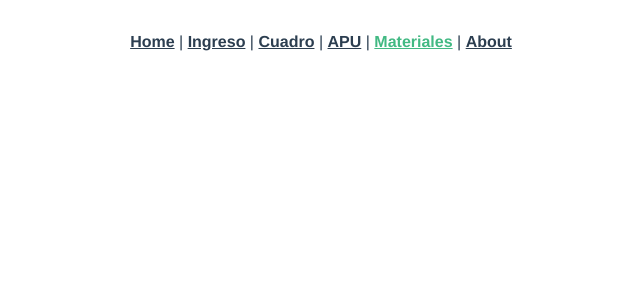
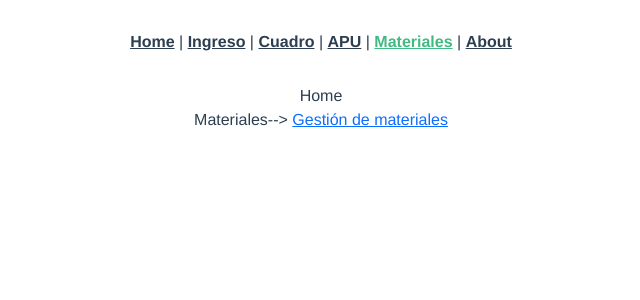
Before and after one commit to sovdlp/PROYECTO_INGENIERIA, a Vue app: page /cuadromateriales in a window 1280 px wide. Shown: the top 300 px of the page, without its empty margins (319-959 px from the left). Built offline with nearby package versions, Linux system fonts and the light colour scheme.

Commit message:
Actualización

```diff
--- a/public/apu.html
+++ b/public/apu.html
@@ -32,8 +32,8 @@
     <div class="container">
         <div class="row">
             <div class="col">
-                <img src="imagenes/Torre.png" class="rounded float-end img-responsive" alt="">
-                <img src="imagenes/Flash_Logo.png" class="rounded float-end img-responsive" alt="">
+                <img src="/src/assets/Torre.png" class="rounded float-end img-responsive" alt="">
+                <img src="/src/assets/Flash_Logo.png" class="rounded float-end img-responsive" alt="">
             </div>
         </div>
     </div>
--- a/src/router/index.js
+++ b/src/router/index.js
@@ -27,6 +27,11 @@ const routes = [
     component: () => import(/* webpackChunkName: "APU" */ '../views/APU.vue')
   },
   {
+    path: '/cuadromateriales',
+    name: 'Materiales',
+    component: () => import(/* webpackChunkName: "APU" */ '../views/Materiales.vue')
+  },
+  {
     path: '/about',
     name: 'About',
     // route level code-splitting
--- a/src/views/APU.vue
+++ b/src/views/APU.vue
@@ -1,6 +1,13 @@
 <template>
-  <div>
+  <div class="cuadroapu">
     <button @click="home">Home</button>
+        <p class="subheading font-weight-regular">
+      APU-->
+      <a href="..//apu.html" target="_blank"
+        >Elaboración de APU</a
+      >
+    </p>
+
   </div>
 </template>
 
--- a/src/views/Ingreso.vue
+++ b/src/views/Ingreso.vue
@@ -1,5 +1,6 @@
 <template>
-  <div>
+  <div class="ingreso">
+    <button @click="home">Home</button>
     <h2>Por favor ingrese registrese para ingresar</h2>
     <p class="subheading font-weight-regular">
       Registrarse-->
@@ -12,7 +13,13 @@
 </template>
 
 <script>
-
+export default {
+  methods: {
+    home() {
+      this.$router.push("/");
+    },
+  },
+};
 </script>
 
 <style>
--- /dev/null
+++ b/src/views/Materiales.vue
@@ -0,0 +1,19 @@
+<template>
+    <div class="cuadromateriales">
+    <button @click="home">Home</button>
+    <p class="subheading font-weight-regular">
+        Materiales-->
+        <a href="..//apu.html" target="_blank">Gestión de materiales</a>
+    </p>
+    </div>
+</template>
+
+<script>
+export default {
+    methods: {
+    home() {
+        this.$router.push("/");
+    },
+    },
+};
+</script>
```
Also changed, not shown: src/views/Cuadro.vue (+11 -1 lines), 1 other file (tests, documents, lock files or other folders).
